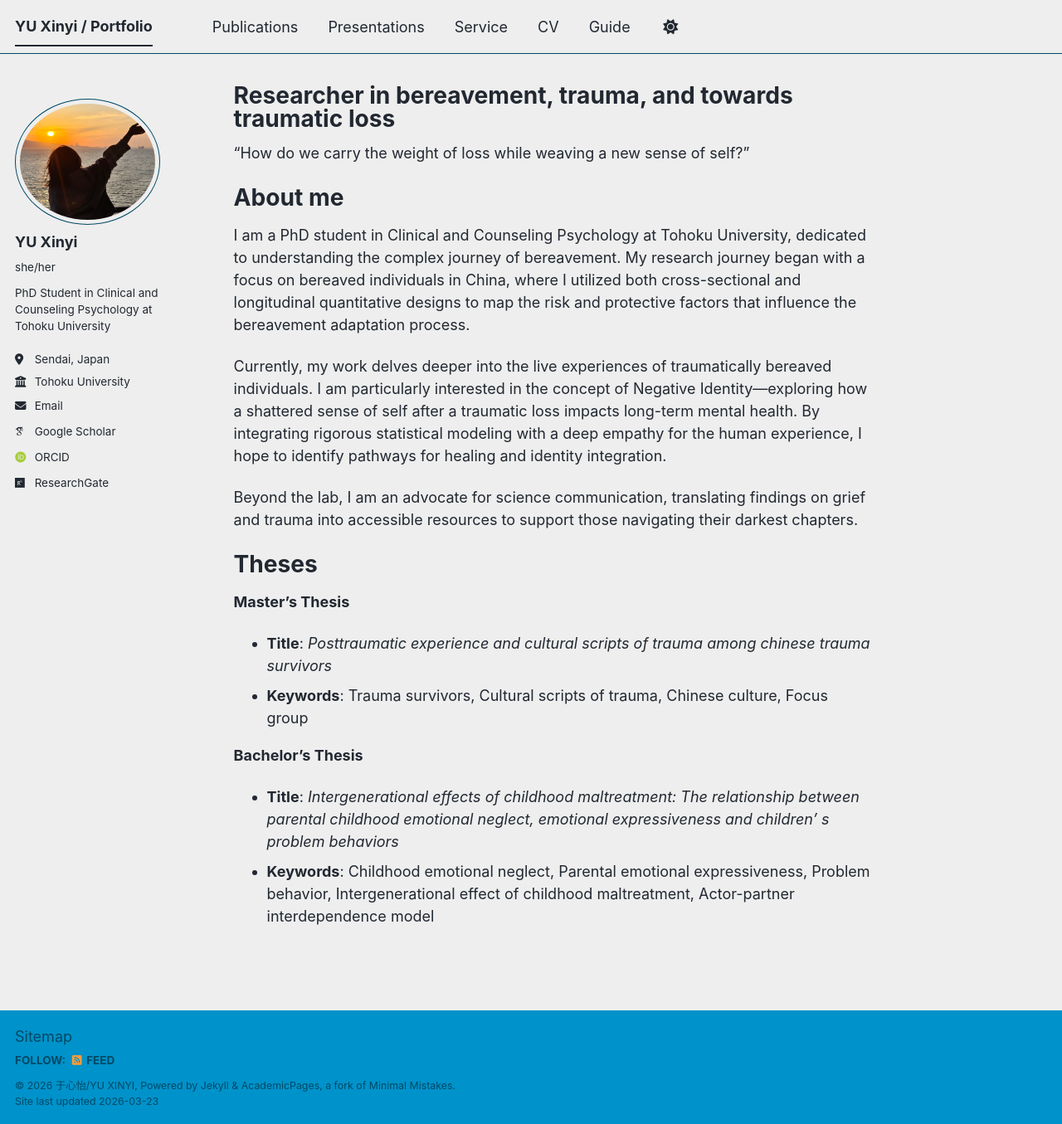
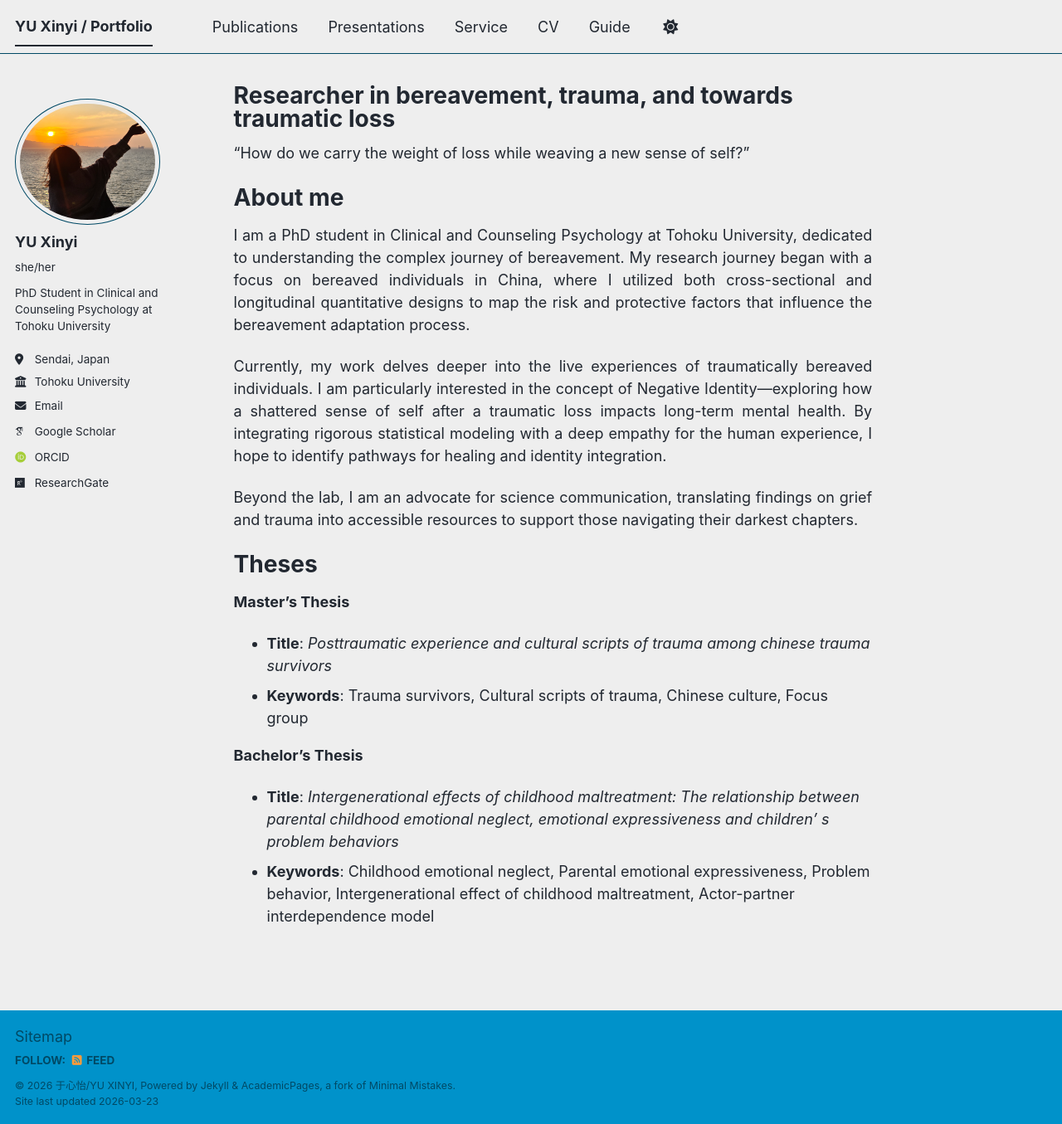
Before and after one commit to north119/north119.github.io, a Jekyll site: the page built from _pages/about.md, in a window 1280 px wide and 1355 px high. Shown: the whole window at 83% size. Built offline with Jekyll 4.4.1, drawn with Linux system fonts in a browser that asks for light colours; some web fonts are replaced; a script bundle is joined from its source files by our own code; library files that are not in the unit come from our copies.

Commit message:
Update main.scss

```diff
--- a/assets/css/main.scss
+++ b/assets/css/main.scss
@@ -41,3 +41,10 @@
     "vendor/font-awesome/solid",
     "vendor/font-awesome/brands"
 ;
+
+.page__content {
+  p {
+    text-align: justify;
+    text-justify: inter-word;
+  }
+}
```
